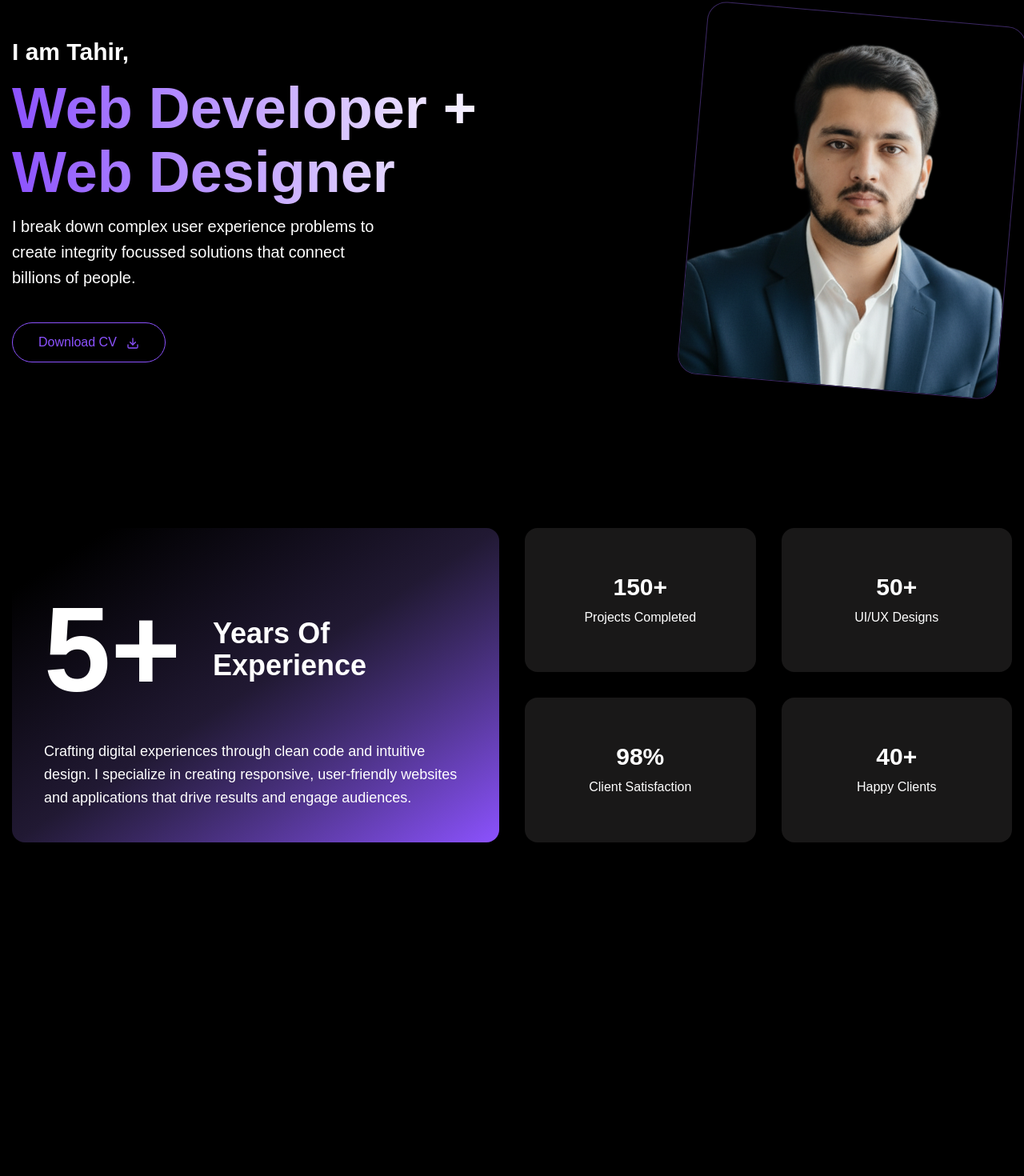
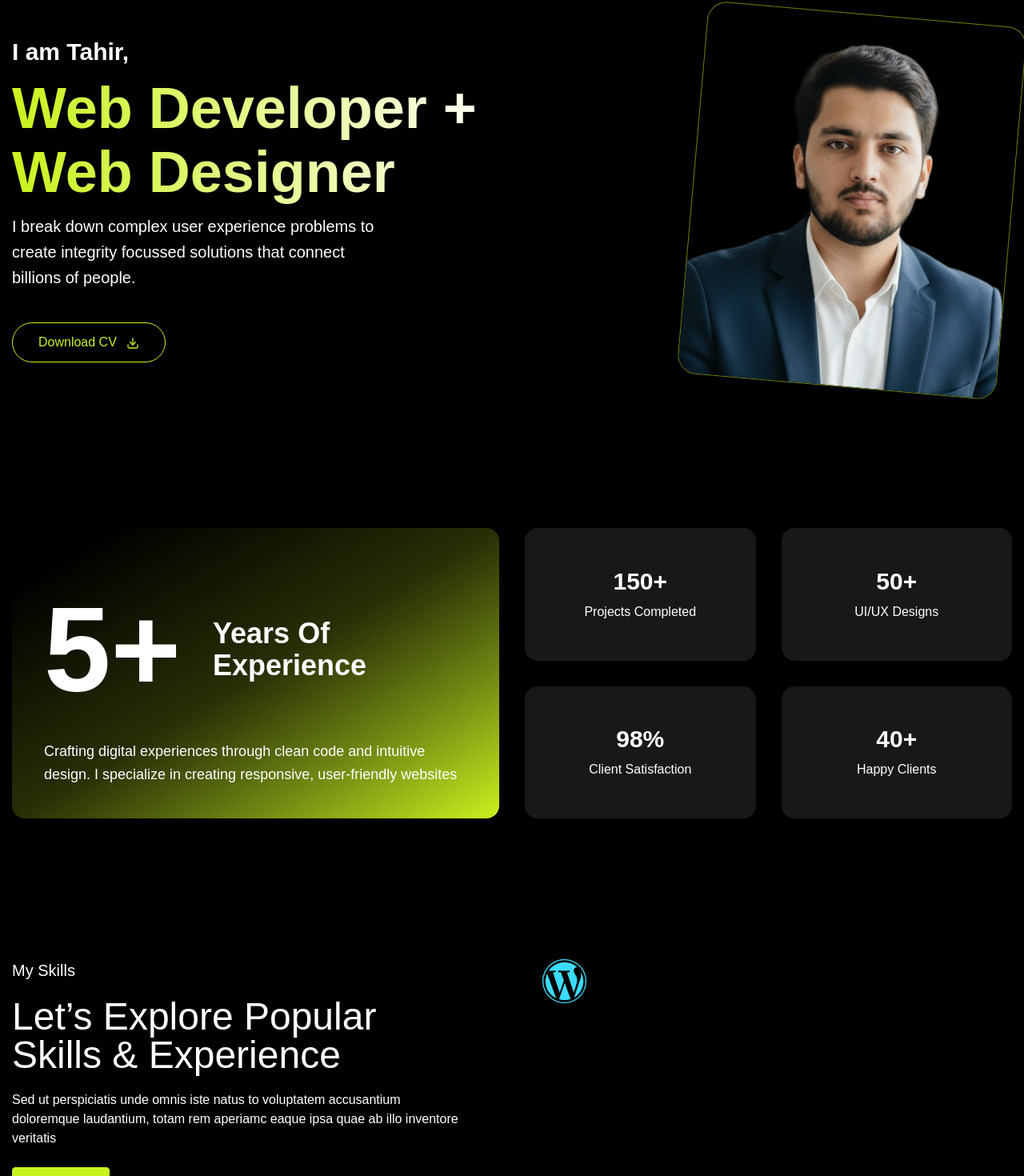
Before and after one commit to TahirWebWorks/TahirFolio, a React (Vite) app: page / in a window 1280 px wide. Shown: the part 167-1637 px from the top of the page at 80% size. Before the commit the page ends 1316 px from the top, so only its background shows below. Built offline with nearby package versions, Linux system fonts and the light colour scheme.

Commit message:
Update HeroSection and StatsSection styles, add SkillsSection component, and import new assets

```diff
--- a/src/components/header.jsx
+++ b/src/components/header.jsx
@@ -16,7 +16,7 @@ function Header() {
         <ul className="flex items-center">
           {menus.map((menu, index) => {
             return(
-            <li className={`text-white mx-3 font-medium ${index === menus.length - 1 ? "bg-gradient-to-r from-[#8C52FF] to-[#1f044f] text-white px-7 py-2 rounded" : ""} `} key={menu.path}>
+            <li className={`text-white mx-3 font-medium ${index === menus.length - 1 ? "bg-gradient-to-r from-[#c9f31d] to-[#272f06] text-white px-7 py-2 rounded" : ""} `} key={menu.path}>
               <Link to={menu.path}>{menu.label}</Link>
             </li>
             )
--- a/src/pages/home/components/HeroSection.jsx
+++ b/src/pages/home/components/HeroSection.jsx
@@ -10,7 +10,7 @@ function HeroSection() {
         <h2
           className="text-7xl/20 font-semibold my-3"
           style={{
-            background: 'linear-gradient(90deg, #8C52FF, #FFFFFF)',
+            background: 'linear-gradient(90deg, #c9f31d, #ffffff)',
             WebkitBackgroundClip: 'text',
             WebkitTextFillColor: 'transparent',
             backgroundClip: 'text'
@@ -20,11 +20,11 @@ function HeroSection() {
         </h2>
         <p className="text-xl/8 font-light w-[470px]">I break down complex user experience problems to create integrity focussed solutions that connect billions of people.</p>
         <div className="mt-10">
-          <button className="px-8 py-3 text-[#8C52FF] border border-[#8C52FF] rounded-full">Download CV <Download className="inline ml-2" size={16} /></button>
+          <button className="px-8 py-3 text-[#c9f31d] border border-[#c9f31d] rounded-full">Download CV <Download className="inline ml-2" size={16} /></button>
         </div>
       </div>
       <div className="flex justify-end w-1/2">
-       <img className="w-[400px] bg-black border border-[#3d2965] rounded-3xl rotate-5" src={mainProfile} alt="Profile"/>
+       <img className="w-[400px] bg-black border border-[#c8f31d88] rounded-3xl rotate-5 hover:rotate-0 transition-transform duration-500 ease-in-out" src={mainProfile} alt="Profile"/>
       </div>
     </div>
   );
--- /dev/null
+++ b/src/pages/home/components/SkillsSection.jsx
@@ -0,0 +1,22 @@
+import React from 'react';
+import Skills from '../../../assets/wordpress.webp';
+
+function SkillsSection(){
+    return(
+        <div className='flex py-20 gap-25'>
+          <div className='w-[45%]'>
+            <h3 className='text-xl'>My Skills</h3>
+            <h2 className='text-5xl my-5'>Let’s Explore Popular Skills & Experience</h2>
+            <p>Sed ut perspiciatis unde omnis iste natus to voluptatem accusantium doloremque laudantium, totam rem aperiamc eaque ipsa quae ab illo inventore veritatis</p>
+            <button className='bg-[#c9f31d] px-8 py-2 text-white border border-[#c9f31d] rounded mt-6'>Hire Me</button>
+          </div>
+          <div>
+            <div>
+                <img src={Skills} alt="WordPress"/>
+            </div>
+          </div>
+        </div>
+    )
+}
+
+export default SkillsSection;
--- a/src/pages/home/components/StatsSection.jsx
+++ b/src/pages/home/components/StatsSection.jsx
@@ -2,8 +2,9 @@ import React from "react";
 
 function StatsSection() {
   return (
+
     <div className="grid grid-cols-4 grid-rows-2 my-24 gap-8 ">
-      <div className="p-10 rounded-2xl col-span-2 row-span-2 bg-gradient-to-br from-10% via-[#211933] to-[#8C52FF]">
+      <div className="p-10 rounded-2xl col-span-2 row-span-2 bg-gradient-to-br from-10% via-[#272f06] to-[#c9f31d]">
         <div>
         <div className="flex items-center gap-10">
         <h2 className="text-[150px] font-bold text-gray-900">5+</h2>
@@ -13,8 +14,7 @@ function StatsSection() {
         </div>
         <p className="text-gray-600 text-lg leading-relaxed">
           Crafting digital experiences through clean code and intuitive design.
-          I specialize in creating responsive, user-friendly websites and
-          applications that drive results and engage audiences.
+          I specialize in creating responsive, user-friendly websites
         </p>
         </div>
       </div>
--- a/src/pages/home/home.jsx
+++ b/src/pages/home/home.jsx
@@ -1,12 +1,14 @@
 import React from 'react';
-import HeroSection  from './components/heroSection'
+import HeroSection  from './components/heroSection';
 import StatsSection from './components/StatsSection';
+import SkillsSection from './components/SkillsSection';
 
 function Home(){
     return(
         <div>
            <HeroSection/>
            <StatsSection/>
+           <SkillsSection/>
         </div>
     )
 }
--- a/src/styles/index.css
+++ b/src/styles/index.css
@@ -1,5 +1,7 @@
 @import "tailwindcss";
 @import url('https://fonts.googleapis.com/css2?family=Raleway:ital,wght@0,100..900;1,100..900&display=swap');
+@import url('https://fonts.googleapis.com/css2?family=Oswald:wght@200..700&display=swap');
+
 
 
 body{
@@ -7,7 +9,12 @@ body{
   margin: 0 auto;
   background-color: #000;
 }
-h1,h2,h3,h4,h5,h6,p,span,a,li,div{
+h1,h2,h3,h4,h5,h6{
+  font-family: 'Oswald', sans-serif;
+  color: #fff;
+}
+
+p,span,a,li,div{
   font-family: 'Raleway', sans-serif;
   color: #fff;
 }
--- a/vite.config.js
+++ b/vite.config.js
@@ -7,7 +7,7 @@ export default defineConfig({
   theme: {
     extend: {
       fontFamily: {
-        poppins: ["raleway", "sans-serif"],
+        raleway: ["Raleway", "sans-serif"],
       },
     },
   },
```
Also changed, not shown: src/assets/wordpress.webp (added).
